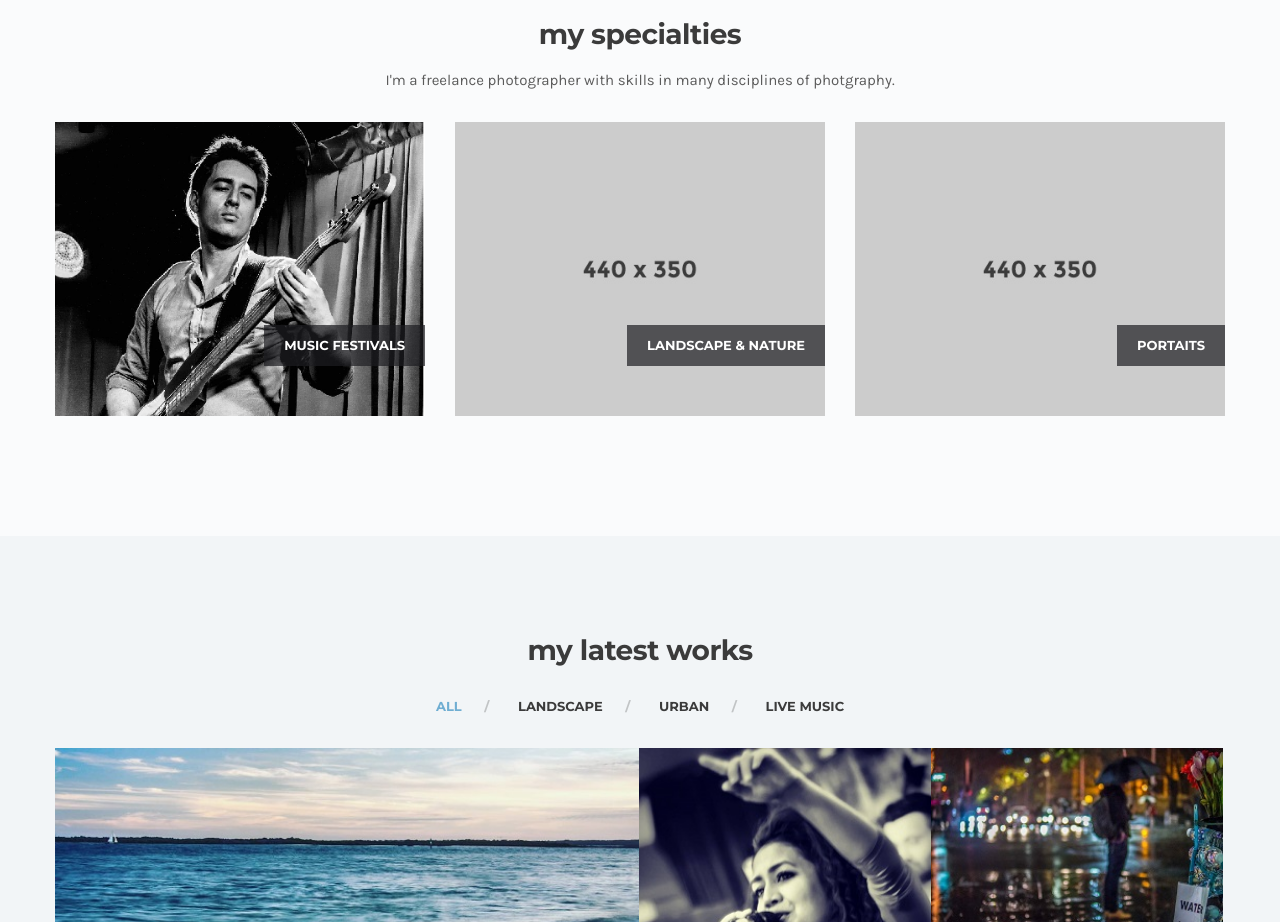
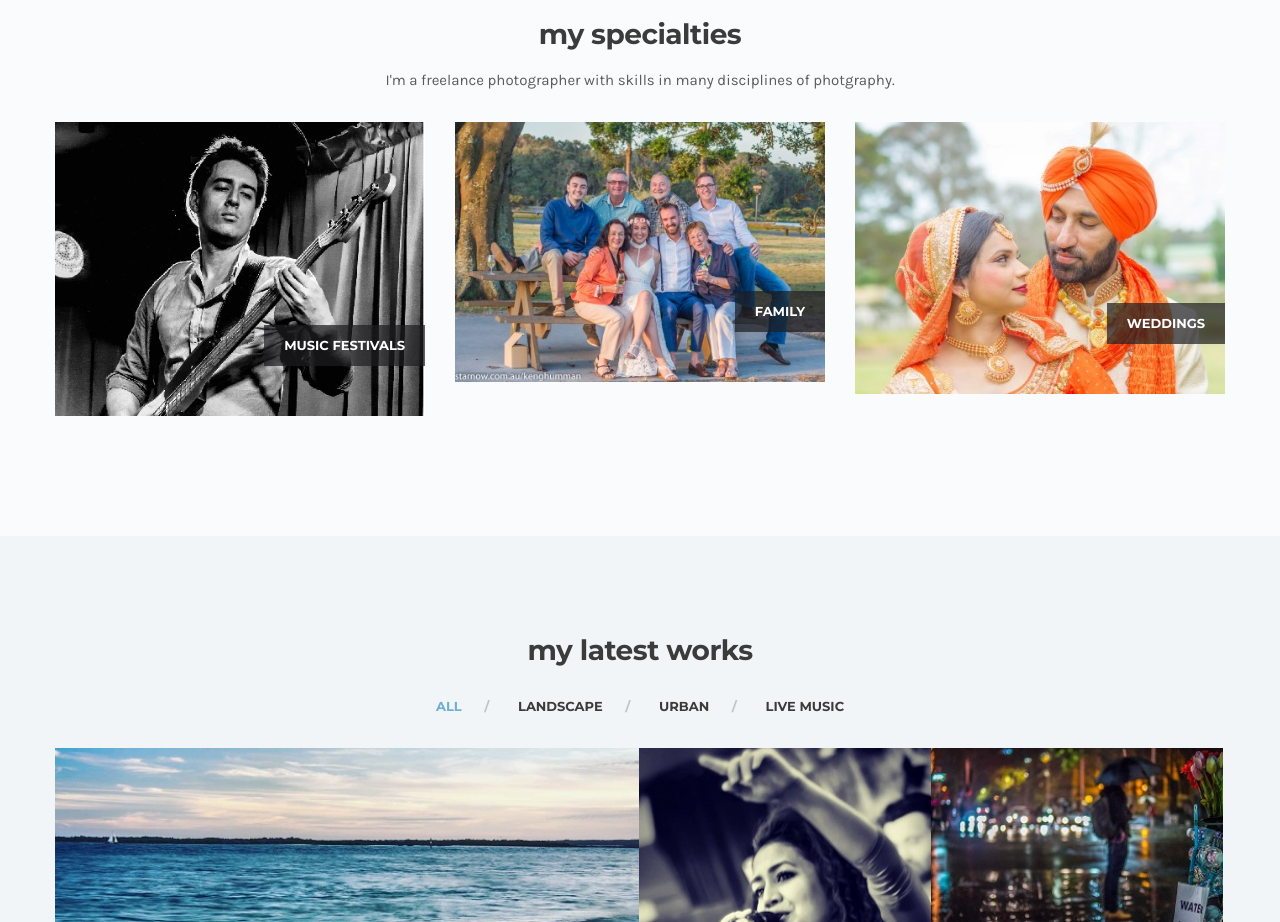
Before and after one commit to nitropeanut/kennygweb, a plain HTML site: page index.html in a window 1280 px wide. Shown: the part 880-1802 px from the top of the page. Drawn offline with Linux system fonts and the light colour scheme.

Commit message:
Adding family and weddings image to the homepage

```diff
--- a/index.html
+++ b/index.html
@@ -102,10 +102,10 @@
         <!-- /column -->
         <div class="col-sm-4">
           <div class="caption-overlay">
-            <figure><a href="#"><img src="style/images/art/s2.jpg" alt="" /> </a></figure>
+            <figure><a href="#"><img src="images/family.jpg" alt="" /> </a></figure>
             <div class="caption bottom-right">
               <div class="title">
-                <h3 class="main-title layer">Landscape & Nature</h3>
+                <h3 class="main-title layer">Family</h3>
               </div>
               <!--/.title -->
             </div>
@@ -115,10 +115,10 @@
         <!-- /column -->
         <div class="col-sm-4">
           <div class="caption-overlay">
-            <figure><a href="#"><img src="style/images/art/s3.jpg" alt="" /> </a></figure>
+            <figure><a href="#"><img src="images/weddings.jpg" alt="" /> </a></figure>
             <div class="caption bottom-right">
               <div class="title">
-                <h3 class="main-title layer">Portaits</h3>
+                <h3 class="main-title layer">Weddings</h3>
               </div>
               <!--/.title -->
             </div>
```
Also changed, not shown: images/family.jpg (added), images/weddings.jpg (added).
